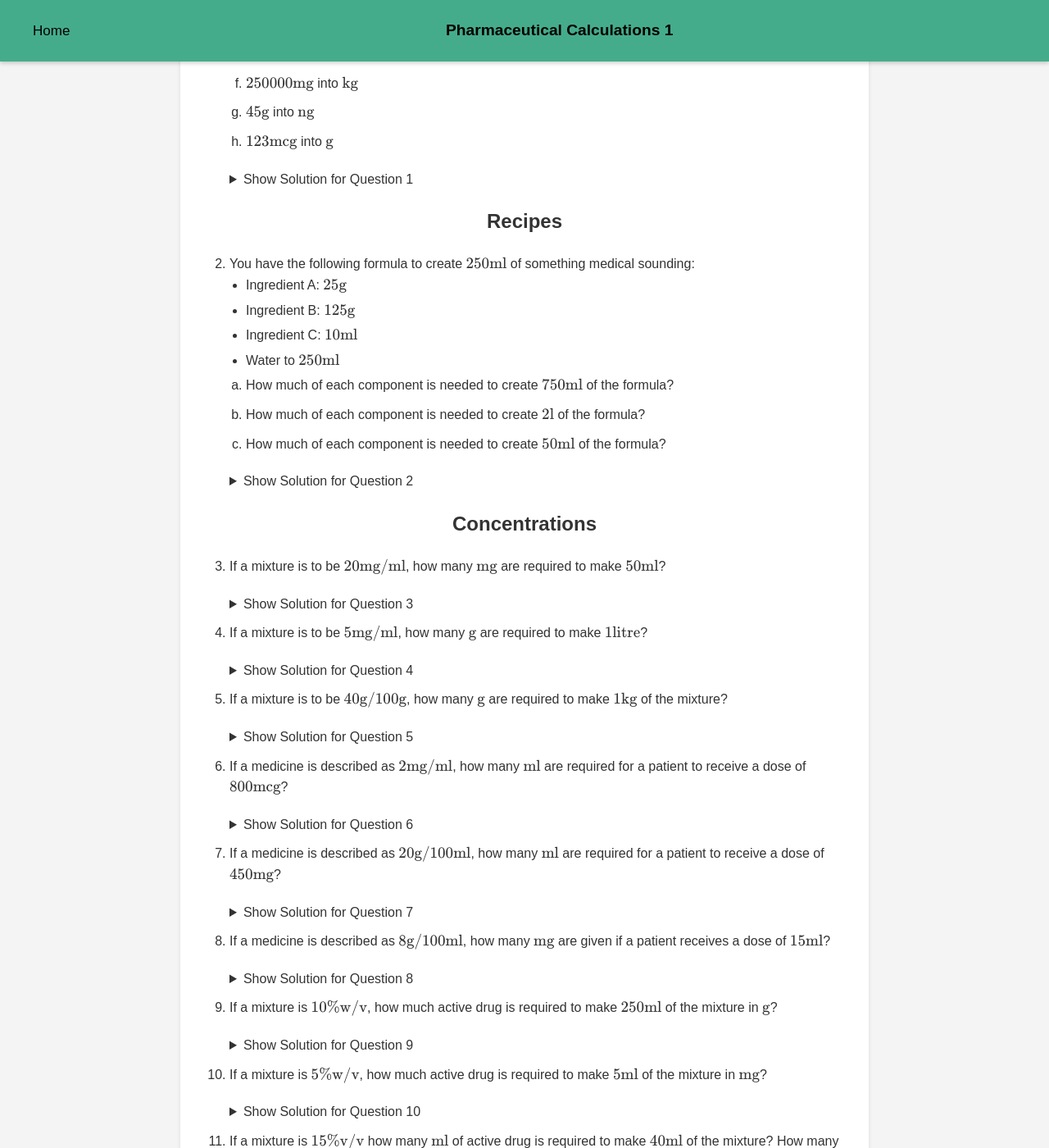
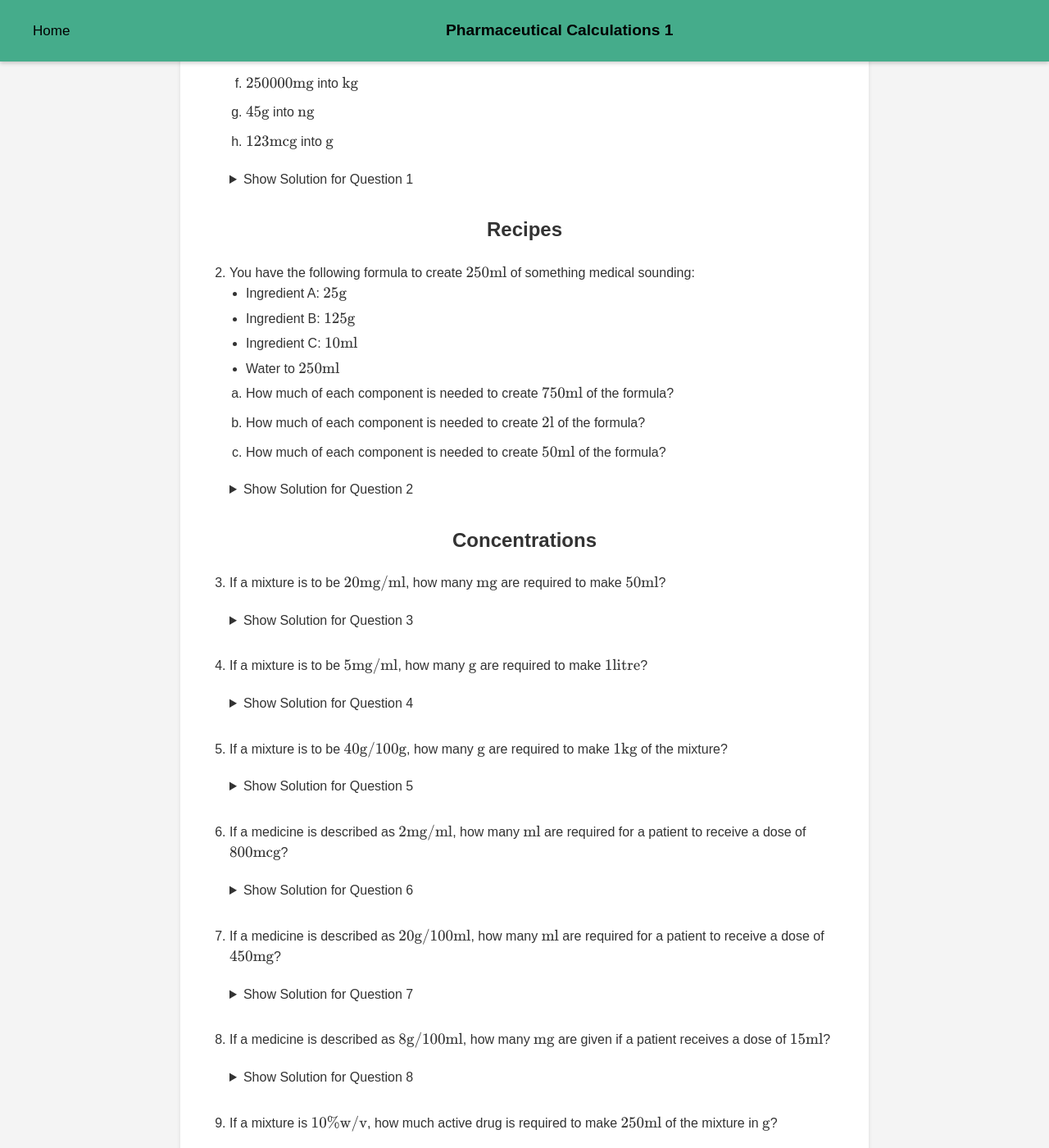
Before and after one commit to probe973/pha-4010y, a Jekyll site: the page built from review/1.md, in a window 1280 px wide and 1400 px high, scrolled down 677 px. Shown: the whole window at 82% size. Built offline with Jekyll 4.4.1, drawn with Linux system fonts in a browser that asks for light colours.

Commit message:
Update style.css

```diff
--- a/assets/css/style.css
+++ b/assets/css/style.css
@@ -8,7 +8,6 @@
     padding-top: 60px; /* Space for the fixed header */
     background-color: #f4f4f4; /* Light background for the page */
     color: #333;
-    /* Removed custom counter-reset from here */
 }
 .navbar {
     position: fixed;
@@ -107,12 +106,10 @@
 ol {
     list-style-type: decimal; /* Use native decimal numbering for main questions */
     padding-left: 40px; /* Standard padding for ordered lists */
-    /* Removed all custom counter rules */
 }
 
 ol li {
     margin-bottom: 10px; /* Standard spacing for list items */
-    /* Removed custom counter-increment and display properties */
 }
 
 /* Simplified rules for nested ordered lists */
@@ -120,11 +117,10 @@
     list-style-type: lower-alpha; /* Forces alphabetical numbering (a, b, c...) */
     padding-left: 20px; /* Adjust padding for nested lists to indent them */
     margin-left: 0; /* Ensure no extra margin pushes them too far */
-    /* Removed counter-reset: none; counter-increment: none; */
 }
 
 ol ol li {
-    /* Removed counter-increment: none; list-style-type: lower-alpha; padding-left: 0; */
+    /* No specific rules needed here, inherited from ol ol */
 }
 
 ul { /* Style for unordered lists, specifically for formula items */
@@ -158,11 +154,23 @@
 /* New styles for solution details spacing and alignment */
 .solution-details {
     margin-top: 20px; /* Add space above the dropdown summary */
+    margin-bottom: 30px; /* Add space after the entire solution block */
 }
 
 .solution-content p { /* Target paragraphs specifically within solution content */
-    text-align: left; /* Ensure solution content is left-aligned */
+    text-align: left; /* Ensure solution content paragraphs are left-aligned */
     margin-bottom: 10px; /* Adjust spacing within solutions if needed */
+}
+
+.solution-content ul { /* Target unordered lists specifically within solution content */
+    text-align: left; /* Ensure solution content lists are left-aligned */
+    margin-left: 20px; /* Standard indent for lists */
+    margin-bottom: 10px;
+}
+
+.solution-content li { /* Target list items specifically within solution content */
+    text-align: left; /* Ensure solution content list items are left-aligned */
+    margin-bottom: 5px;
 }
 
 
```
